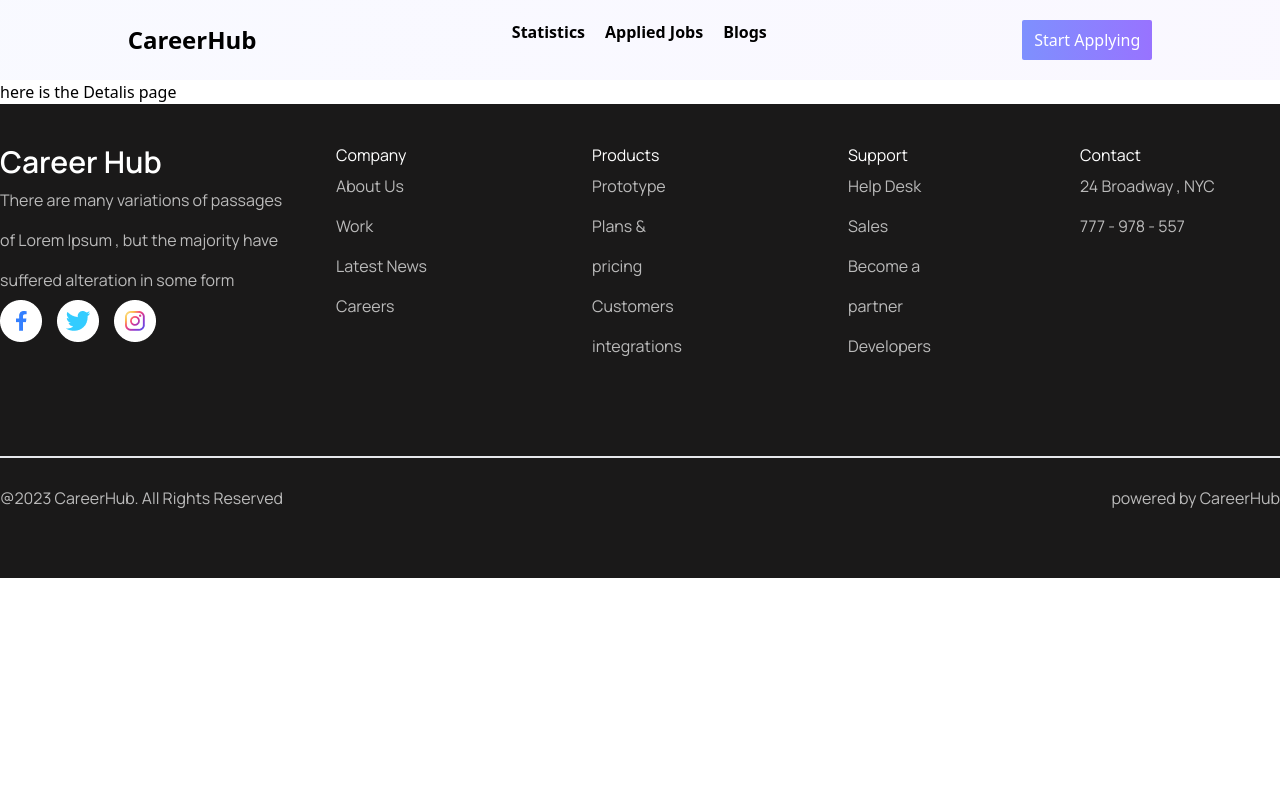
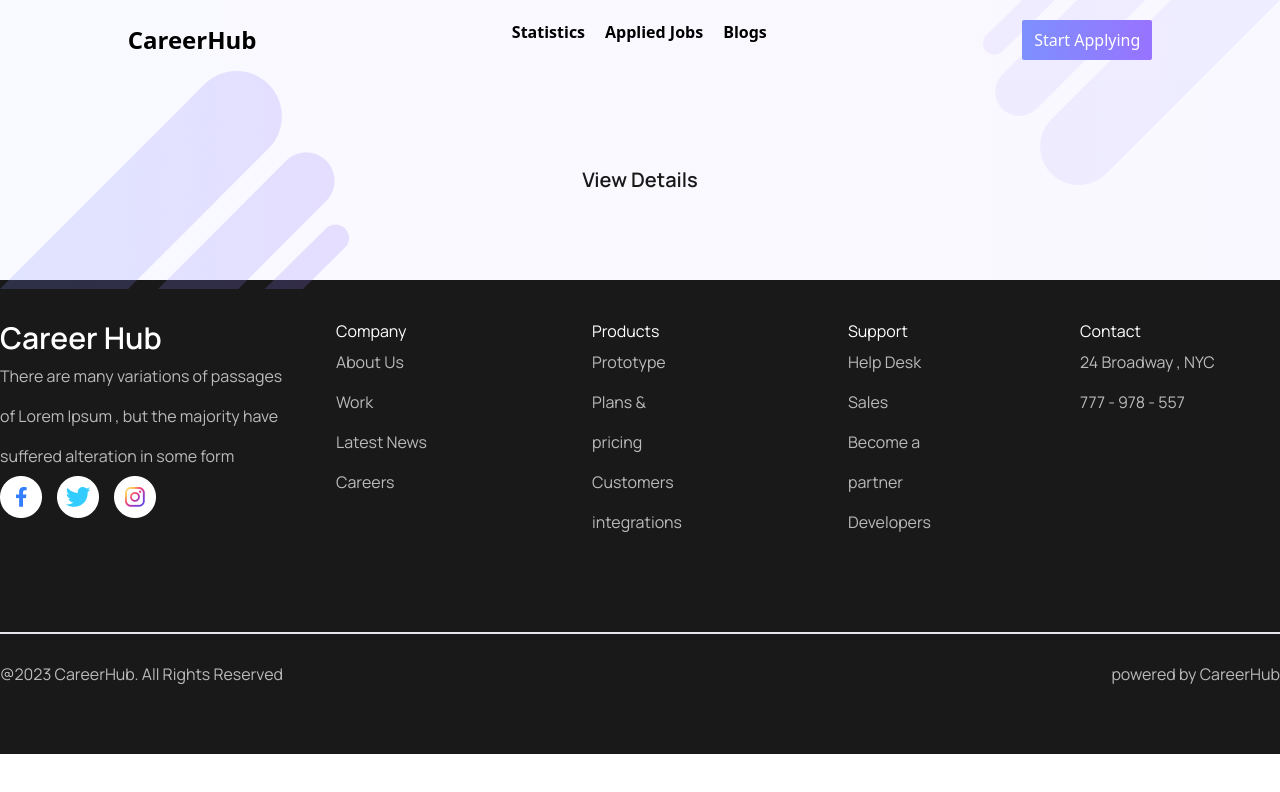
Before and after one commit to iamdevsajjad/career-hub, a React (Vite) app: page /details/1 in a window 1280 px wide. Shown: the top 792 px of the page. Built offline with nearby package versions, Linux system fonts and the light colour scheme; a web font is replaced by a local one.

Commit message:
background image added

```diff
--- a/src/Pages/ViewDetails/ViewDetails.jsx
+++ b/src/Pages/ViewDetails/ViewDetails.jsx
@@ -1,9 +1,18 @@
 import React from 'react';
+import { useParams } from 'react-router-dom';
+import "../../App.css";
 
 const ViewDetails = () => {
+    const productId = useParams()
+    console.log(productId);
     return (
         <div>
-            here is the Detalis page
+            <div className="text h-[200px] flex justify-center items-center grayGradient ">
+            <img className=' absolute left-0' src="../../../src/assets/images/bg1.png" alt="" />
+                <h1 className='font-myFont text-xl font-semibold text-[#1A1919]'>View Details</h1>
+                <img className='absolute right-0 top-0' src="../../../src/assets/images/bg2.png" alt="" />
+
+            </div>
         </div>
     );
 };
--- a/src/components/FeaturedJobs/FeaturedJobs.jsx
+++ b/src/components/FeaturedJobs/FeaturedJobs.jsx
@@ -3,6 +3,8 @@ import Job from "./Job/Job";
 
 const FeaturedJobs = () => {
   const [jobs, setJobs] = useState([]);
+
+
   useEffect(() => {
     fetch("./jobs.json")
       .then((res) => res.json())
```
